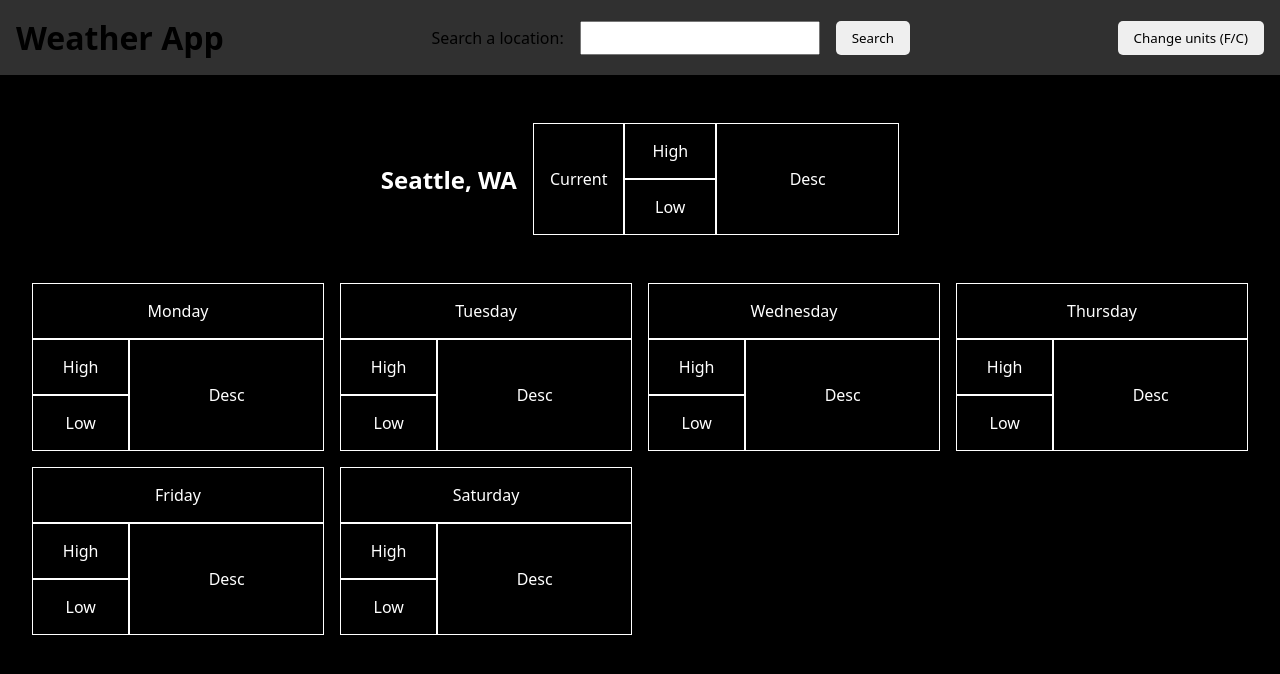
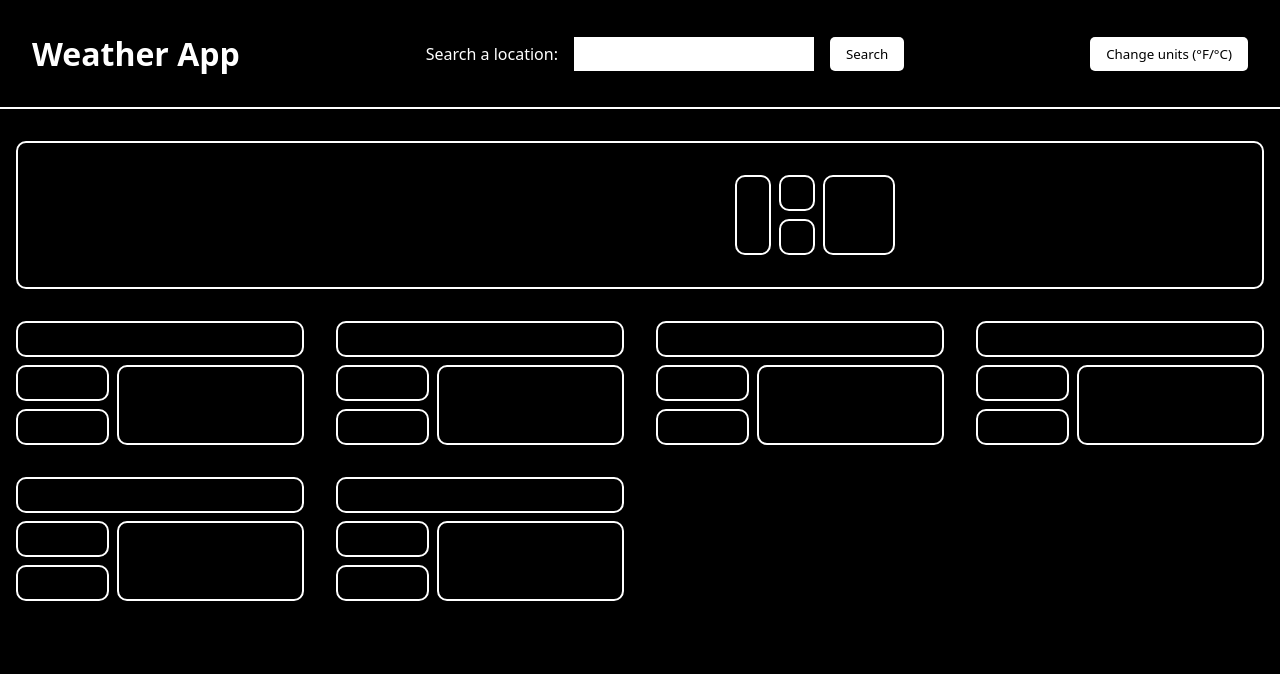
Before and after one commit to keyfeula/weather-app, a website built with webpack: page src/template.html in a window 1280 px wide. Built offline with nearby package versions, Linux system fonts and the light colour scheme; no server answers.

Commit message:
Change look of weather cards and colors, fix temperature unit conversion issue

```diff
--- a/src/index.js
+++ b/src/index.js
@@ -8,6 +8,8 @@ const locationHeading = document.querySelector("h2.location");
 let days = [];
 let location;
 let degreeUnits = "F";
+
+getWeather("New York");
 
 async function getWeather(location) {
     const url = `https://weather.visualcrossing.com/VisualCrossingWebServices/rest/services/timeline/${location}?unitGroup=us&key=Y3BAL4LE6TF6V5CK4NMEJSJVD&contentType=json`;
@@ -28,6 +30,7 @@ async function getWeather(location) {
 
 function storeData(json) {
     days = [];
+    degreeUnits = "F";
     location = json.resolvedAddress;
     for (let i = 0; i < json.days.length; i++) {
         let currentDay = json.days[i];
--- a/src/style.css
+++ b/src/style.css
@@ -7,8 +7,9 @@
 
 html {
     font-family: system-ui, sans-serif;
-    --bg-color: #3475ca;
-    --card-bg-color: #444444;
+    --dark-color: #000000;
+    --light-color: #ffffff;
+    --header-color: #333333;
 }
 
 body {
@@ -18,9 +19,12 @@ body {
 }
 
 header {
-    background: #303030;
-    padding: 1rem;
+    background: var(--dark-color);
+    color: var(--light-color);
+    border-bottom: 2px solid var(--light-color);
+    padding: 2rem;
     display: flex;
+    flex-wrap: wrap;
     align-items: center;
     justify-content: space-between;
     gap: 1rem;
@@ -38,36 +42,50 @@ header {
 
 input {
     width: 15rem;
-    padding-left: 0.5rem;
+    padding: 0 0.5rem;
+    background: var(--light-color);
+    border: none;
+    outline: none;
 }
 
 button {
     padding: 0.5rem 1rem;
+    cursor: pointer;
     border-radius: 5px;
     border: none;
+    background: var(--light-color);
 }
 
 main {
-    background: #000000;
+    background: var(--dark-color);
     flex-grow: 1;
     display: flex;
     flex-direction: column;
     padding: 2rem 1rem;
     justify-content: flex-start;
-    gap: 1rem;
-    color: white;
+    gap: 2rem;
+    color: var(--light-color);
 }
 
 .current-container {
+    border-radius: 10px;
+    border: 2px solid var(--light-color);
+    background: var(--font-color);
+    height: 50%;
     display: flex;
+    flex-wrap: wrap;
     gap: 1rem;
-    justify-content: center;
+    justify-content: space-evenly;
     align-items: center;
-    padding: 1rem;
+    padding: 2rem;
 }
 
 .current-container h2 {
     align-self: center;
+}
+
+.card {
+    gap: 0.5rem;
 }
 
 .current-card {
@@ -77,11 +95,19 @@ main {
 }
 
 .card > div {
-    border: 1px solid white;
+    color: var(--light-color);
+    border: 2px solid var(--light-color);
+    background: var(--dark-color);
     padding: 1rem;
     display: flex;
     justify-content: center;
     align-items: center;
+    white-space: nowrap;
+    border-radius: 10px;
+}
+
+.card .current-desc, .card .forecast-desc {
+    text-wrap: wrap;
 }
 
 .current-temp {
@@ -95,8 +121,7 @@ main {
 .forecast-container {
     display: grid;
     grid-template-columns: repeat(auto-fit, minmax(15rem, 1fr));
-    gap: 1rem;
-    padding: 1rem;
+    gap: 2rem;
 }
 
 .forecast-card {
@@ -109,10 +134,6 @@ main {
     grid-area: 1 / 1 / 2 / 3;
 }
 
-.forecast-high, .forecast-low {
-    white-space: nowrap;
-}
-
 .forecast-desc {
     grid-area: 2 / 2 / 4 / 3;
 }
--- a/src/template.html
+++ b/src/template.html
@@ -12,54 +12,54 @@
                 <input type="search" id="search" name="user-search">
                 <button type="button" class="search-btn">Search</button>
             </div>
-            <button type="button" class="units-btn">Change units (F/C)</button>
+            <button type="button" class="units-btn">Change units (°F/°C)</button>
         </header>
         <main>
             <div class="current-container">
-                <h2 class="location">Seattle, WA</h2>
+                <h2 class="location"></h2>
                 <div class="current-card card">
-                    <div class="current-temp">Current</div>
-                    <div class="current-high">High</div>
-                    <div class="current-low">Low</div>
-                    <div class="current-desc">Desc</div>
+                    <div class="current-temp"></div>
+                    <div class="current-high"></div>
+                    <div class="current-low"></div>
+                    <div class="current-desc"></div>
                 </div>
             </div>
             <div class="forecast-container">
                 <div class="forecast-card card" id="day-1">
-                    <div class="date">Monday</div>
-                    <div class="forecast-high">High</div>
-                    <div class="forecast-low">Low</div>
-                    <div class="forecast-desc">Desc</div>
+                    <div class="date"></div>
+                    <div class="forecast-high"></div>
+                    <div class="forecast-low"></div>
+                    <div class="forecast-desc"></div>
                 </div>
                 <div class="forecast-card card" id="day-2">
-                    <div class="date">Tuesday</div>
-                    <div class="forecast-high">High</div>
-                    <div class="forecast-low">Low</div>
-                    <div class="forecast-desc">Desc</div>
+                    <div class="date"></div>
+                    <div class="forecast-high"></div>
+                    <div class="forecast-low"></div>
+                    <div class="forecast-desc"></div>
                 </div>
                 <div class="forecast-card card" id="day-3">
-                    <div class="date">Wednesday</div>
-                    <div class="forecast-high">High</div>
-                    <div class="forecast-low">Low</div>
-                    <div class="forecast-desc">Desc</div>
+                    <div class="date"></div>
+                    <div class="forecast-high"></div>
+                    <div class="forecast-low"></div>
+                    <div class="forecast-desc"></div>
                 </div>
                 <div class="forecast-card card" id="day-4">
-                    <div class="date">Thursday</div>
-                    <div class="forecast-high">High</div>
-                    <div class="forecast-low">Low</div>
-                    <div class="forecast-desc">Desc</div>
+                    <div class="date"></div>
+                    <div class="forecast-high"></div>
+                    <div class="forecast-low"></div>
+                    <div class="forecast-desc"></div>
                 </div>
                 <div class="forecast-card card" id="day-5">
-                    <div class="date">Friday</div>
-                    <div class="forecast-high">High</div>
-                    <div class="forecast-low">Low</div>
-                    <div class="forecast-desc">Desc</div>
+                    <div class="date"></div>
+                    <div class="forecast-high"></div>
+                    <div class="forecast-low"></div>
+                    <div class="forecast-desc"></div>
                 </div>
                 <div class="forecast-card card" id="day-6">
-                    <div class="date">Saturday</div>
-                    <div class="forecast-high">High</div>
-                    <div class="forecast-low">Low</div>
-                    <div class="forecast-desc">Desc</div>
+                    <div class="date"></div>
+                    <div class="forecast-high"></div>
+                    <div class="forecast-low"></div>
+                    <div class="forecast-desc"></div>
                 </div>
             </div>
         </main>
```
